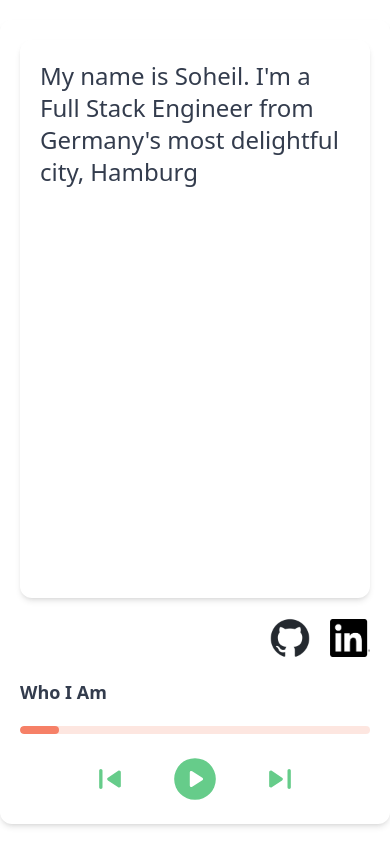
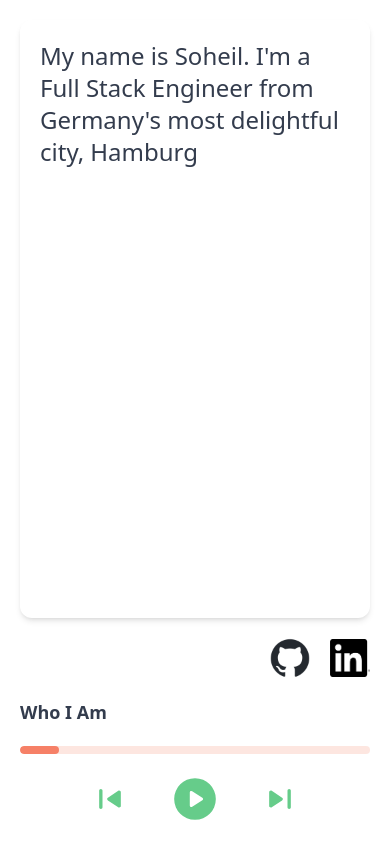
Before and after one commit to s0h311/homepage-music-player, a Vue app: page / in a window 390 px wide. Built offline with nearby package versions, Linux system fonts and the light colour scheme.

Commit message:
improve mobile layout

```diff
--- a/src/App.vue
+++ b/src/App.vue
@@ -1,5 +1,5 @@
 <template>
-  <main class="max-w-md mx-auto py-5 max-h-[100dvh] h-[100dvh]">
+  <main class="max-w-md mx-auto md:p-5 max-h-[100dvh] h-[100dvh]">
     <MusicPlayer />
   </main>
 </template>
--- a/src/components/MusicPlayer.vue
+++ b/src/components/MusicPlayer.vue
@@ -1,5 +1,5 @@
 <template>
-  <div class="flex flex-col rounded-xl shadow-md p-5 h-full gap-5">
+  <div class="flex flex-col md:rounded-xl shadow-md p-5 h-full gap-5">
     <TextCover
       v-if="currentContent && 'text' in currentContent"
       class="overflow-scroll h-full"
@@ -9,7 +9,7 @@
     <SongCover
       v-if="currentContent && 'trackId' in currentContent"
       class="overflow-scroll h-full"
-      :trackId="currentContent.trackId"
+      :trackId="currentContent.youtubeEmbedUrl"
     />
 
     <div class="mt-auto grid gap-5">
```
